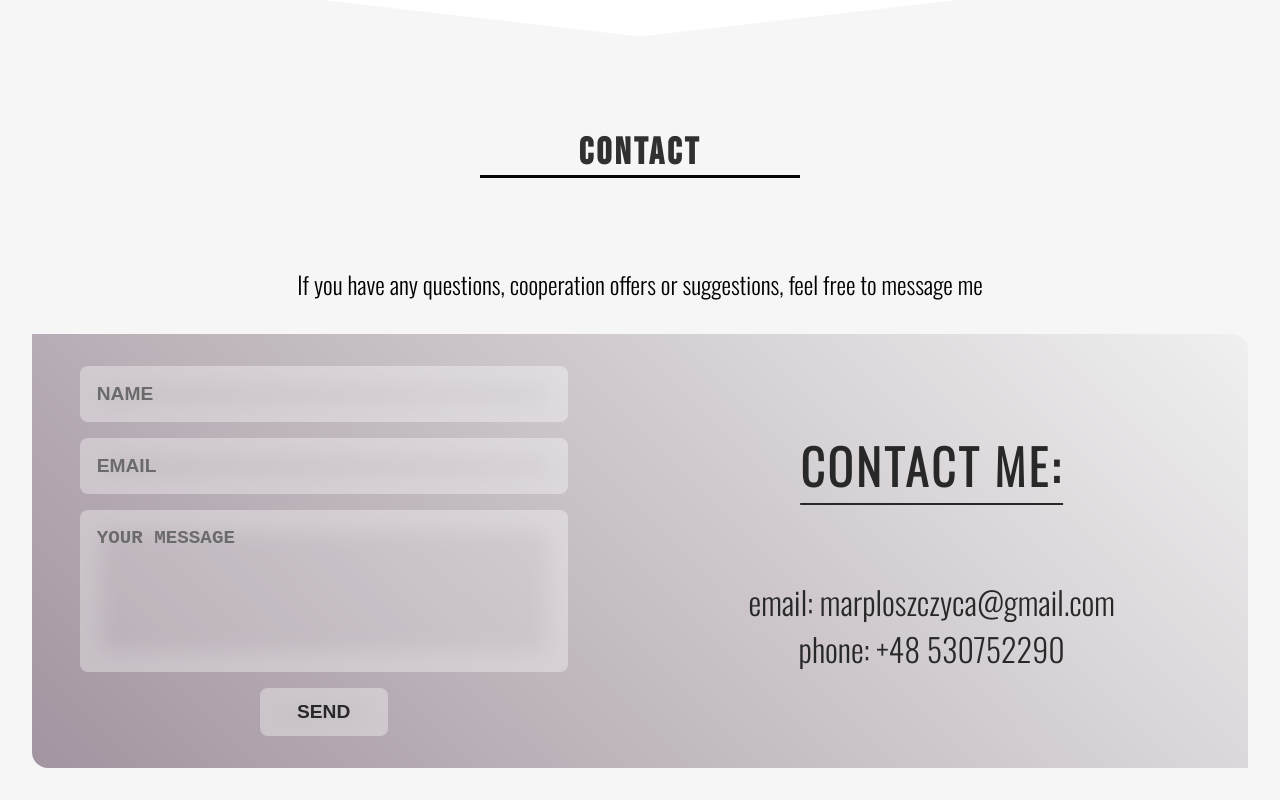
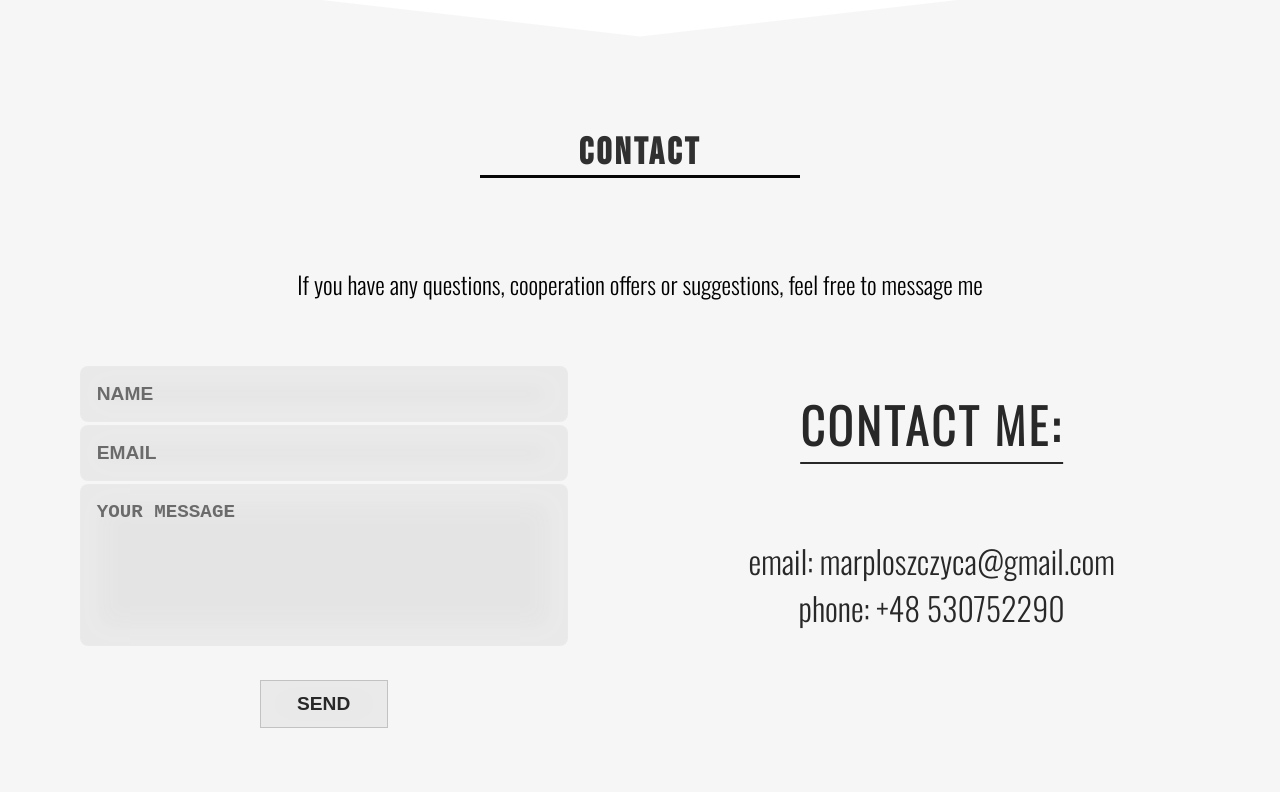
Before and after one commit to MarekPloszczyca/PortfolioWebsite, a React (Vite) app: page / in a window 1280 px wide. Shown: the part 4748-5548 px from the top of the page. Built offline with nearby package versions, Linux system fonts and the light colour scheme.

Commit message:
changed design of contact

```diff
--- a/src/Components/ContactForm.module.scss
+++ b/src/Components/ContactForm.module.scss
@@ -9,21 +9,20 @@
   width: 85%;
   max-width: 35rem;
   margin-top: 3rem;
-  background-image: linear-gradient(115deg, #a294a0, #f0f0f0);
   border-top-right-radius: 1rem;
   border-bottom-left-radius: 1rem;
 
   input,
   textarea,
   button {
-    margin: 1rem 1rem 0 1rem;
+    margin: 0.1rem 1rem;
     padding: 1rem;
-    width: 80%;
+    width: 100%;
     font-size: 1.2rem;
     border: solid 0.1rem #ffffff33;
     border-radius: 0.5rem;
     color: #282828;
-    background-color: #ffffff33;
+    background-color: #a2a2a233;
     box-shadow: inset 0 0 1.25rem 1.25rem #ffffff33;
     transition: 0.4s;
   }
@@ -32,9 +31,11 @@
     width: 40%;
     height: 3rem;
     max-width: 8rem;
-    margin-bottom: 2rem;
+    margin: 2rem 1rem;
     padding: 0.5rem;
     font-weight: bold;
+    border: solid 0.1rem #c2c2c2;
+    border-radius: 0;
   }
   textarea {
     height: 8rem;
@@ -53,13 +54,13 @@
   textarea:focus,
   button:focus {
     outline: none;
-    background-color: #ffffff0b;
+    border: solid 0.1rem #aeaeae;
   }
   input:-webkit-autofill,
   input:-webkit-autofill:hover,
   input:-webkit-autofill:focus,
   input:-webkit-autofill:active {
-    -webkit-background-clip: text;
+    -webkit-background-clip: border-box;
     -webkit-text-fill-color: #282828;
 
     box-shadow: inset 0 0 1.25rem 1.25rem #ffffff33;
@@ -67,7 +68,7 @@
 }
 .darkModeContactForm {
   @extend .contactForm;
-  background: linear-gradient(115deg, #9994a2, #000000);
+
   input,
   textarea,
   button {
@@ -81,22 +82,21 @@
   input:-webkit-autofill:hover,
   input:-webkit-autofill:focus,
   input:-webkit-autofill:active {
+    -webkit-background-clip: text;
     -webkit-text-fill-color: #ededed;
   }
 }
 .wrong {
-  background-color: #ffcdd3 !important;
-  border-color: #ffc6cd !important;
+  border-color: #fdc9c9 !important;
   position: relative;
   animation-name: shake;
   animation-duration: 0.3s;
   -webkit-animation-name: shake;
   -webkit-animation-duration: 0.3s;
 }
-.darkModeWrong{
+.darkModeWrong {
   @extend .wrong;
-  background-color: #3b3a3a !important;
-  border-color: #4f4f4f !important;
+  border-color: #9d6868 !important;
 }
 @keyframes shake {
   0% {
@@ -175,9 +175,9 @@
   animation-iteration-count: infinite;
   animation-timing-function: linear;
 }
-.darkModeLoading{
+.darkModeLoading {
   @extend .loading;
-  border-color:#ededed;
+  border-color: #ededed;
   border-right-color: transparent;
   border-bottom-color: transparent;
 }
@@ -206,9 +206,9 @@
   -webkit-animation-duration: 1s;
   color: #6b6b6b;
 }
-.darkModeTick{
+.darkModeTick {
   @extend .tick;
-  color:#ededed;
+  color: #ededed;
 }
 
 @media (min-width: 1024px) {
@@ -216,11 +216,15 @@
     margin-top: 0;
     max-width: 55rem;
     background-image: none;
-    button:hover,
-    input:hover,
-    textarea:hover {
-      background-color: #ffffff0b;
+    button,
+    input,
+    textarea {
+      width: 80%;
+      &:hover {
+        filter: brightness(80%);
+      }
     }
+
     button:hover {
       cursor: pointer;
     }
--- a/src/Components/Navbar.module.scss
+++ b/src/Components/Navbar.module.scss
@@ -41,6 +41,7 @@
 }
 .modeButtonContainer {
   position: sticky;
+  pointer-events: none;
   top: 3.6rem;
   height:6rem;
   overflow-x: hidden;
@@ -57,6 +58,7 @@
   height: 3rem;
   width: 0.1rem;
   border: none;
+  pointer-events: all !important;
 }
 .modeButton:focus {
   outline: none;
--- a/src/Components/PagePieces/Contact.module.scss
+++ b/src/Components/PagePieces/Contact.module.scss
@@ -22,7 +22,8 @@
 
 .contact {
   display: flex;
-  place-items: center;
+  justify-content: center;
+  align-items: center;
   flex-direction: column;
   text-align: center;
   font-family: "Oswald", sans-serif;
@@ -36,7 +37,6 @@
 
   svg {
     fill: #262626;
-
   }
 }
 .darkModeContact {
@@ -46,12 +46,10 @@
   .contact {
     flex-direction: row;
     padding: 0;
-    background: linear-gradient(45deg, #a294a0, #f0f0f0);
+    justify-content: space-between;
+    align-items: start;
     border-top-right-radius: 1rem;
     border-bottom-left-radius: 1rem;
-  }
-  .darkModeContact {
-    background: linear-gradient(115deg, #9994a2, #000000) !important;
   }
 
   .formContainer {
```
